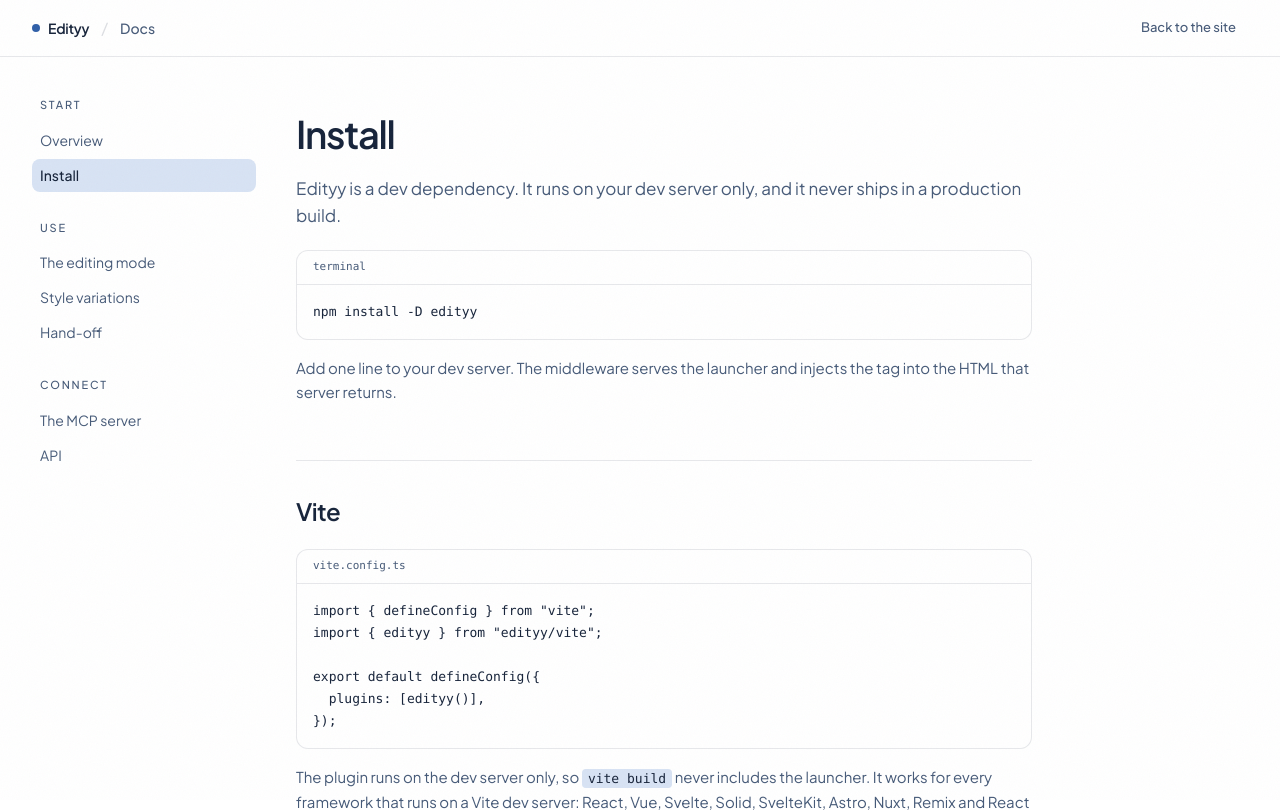
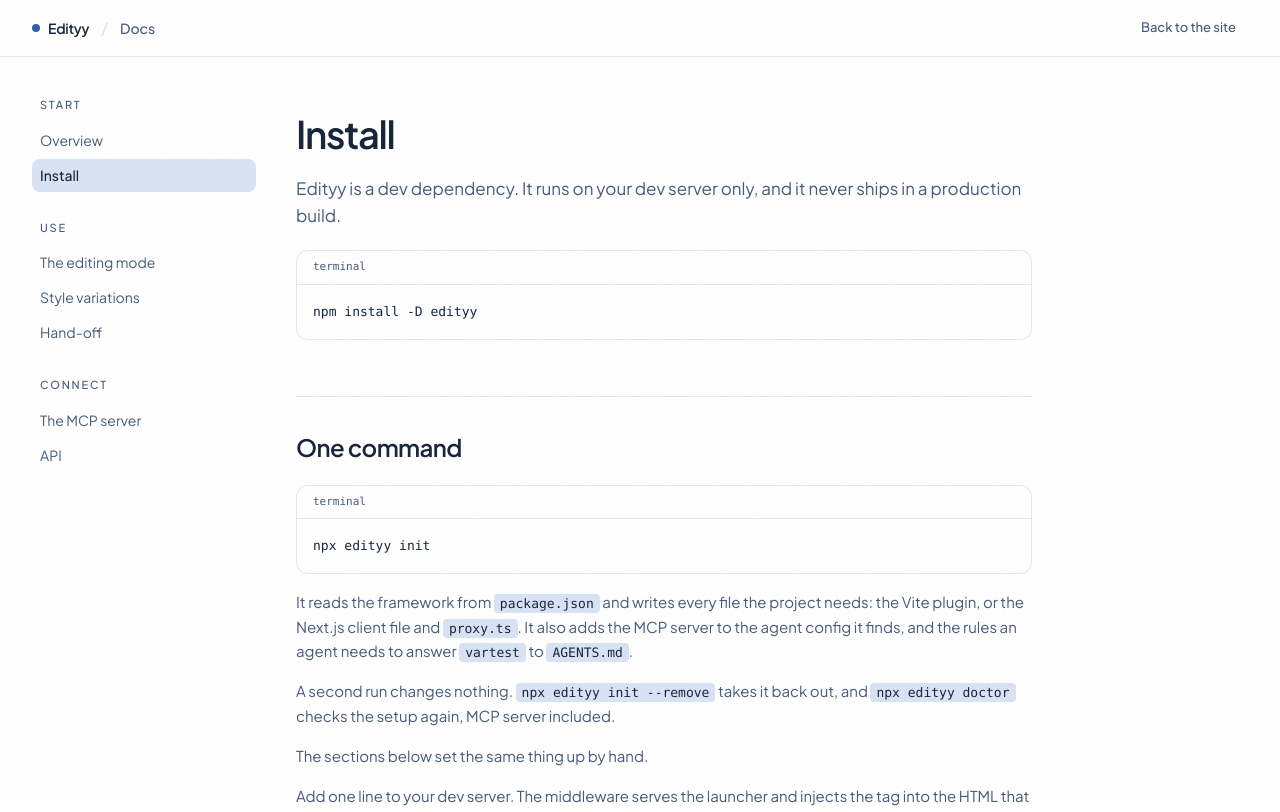
Before and after one commit to farhantawfeeq56/edityy, a Next.js app: page /docs/install in a window 1280 px wide. Shown: the top 812 px of the page. Built offline with nearby package versions, Linux system fonts and the light colour scheme.

Commit message:
docs: show the one-command setup [#234]

```diff
--- a/app/docs/install/page.tsx
+++ b/app/docs/install/page.tsx
@@ -14,6 +14,15 @@
       </Lead>
 
       <Pre file="terminal">{`npm install -D edityy`}</Pre>
+
+      <H2 id="one-command">One command</H2>
+      <Pre file="terminal">{`npx edityy init`}</Pre>
+      <P>It reads the framework from <Code>package.json</Code> and writes every file the project needs: the Vite
+        plugin, or the Next.js client file and <Code>proxy.ts</Code>. It also adds the MCP server to the agent config it
+        finds, and the rules an agent needs to answer <Code>vartest</Code> to <Code>AGENTS.md</Code>.</P>
+      <P>A second run changes nothing. <Code>npx edityy init --remove</Code> takes it back out, and{" "}
+        <Code>npx edityy doctor</Code> checks the setup again, MCP server included.</P>
+      <P>The sections below set the same thing up by hand.</P>
 
       <P>Add one line to your dev server. The middleware serves the launcher and injects the tag into the HTML that
         server returns.</P>
```
Also changed, not shown: packages/edityy/README.md.
